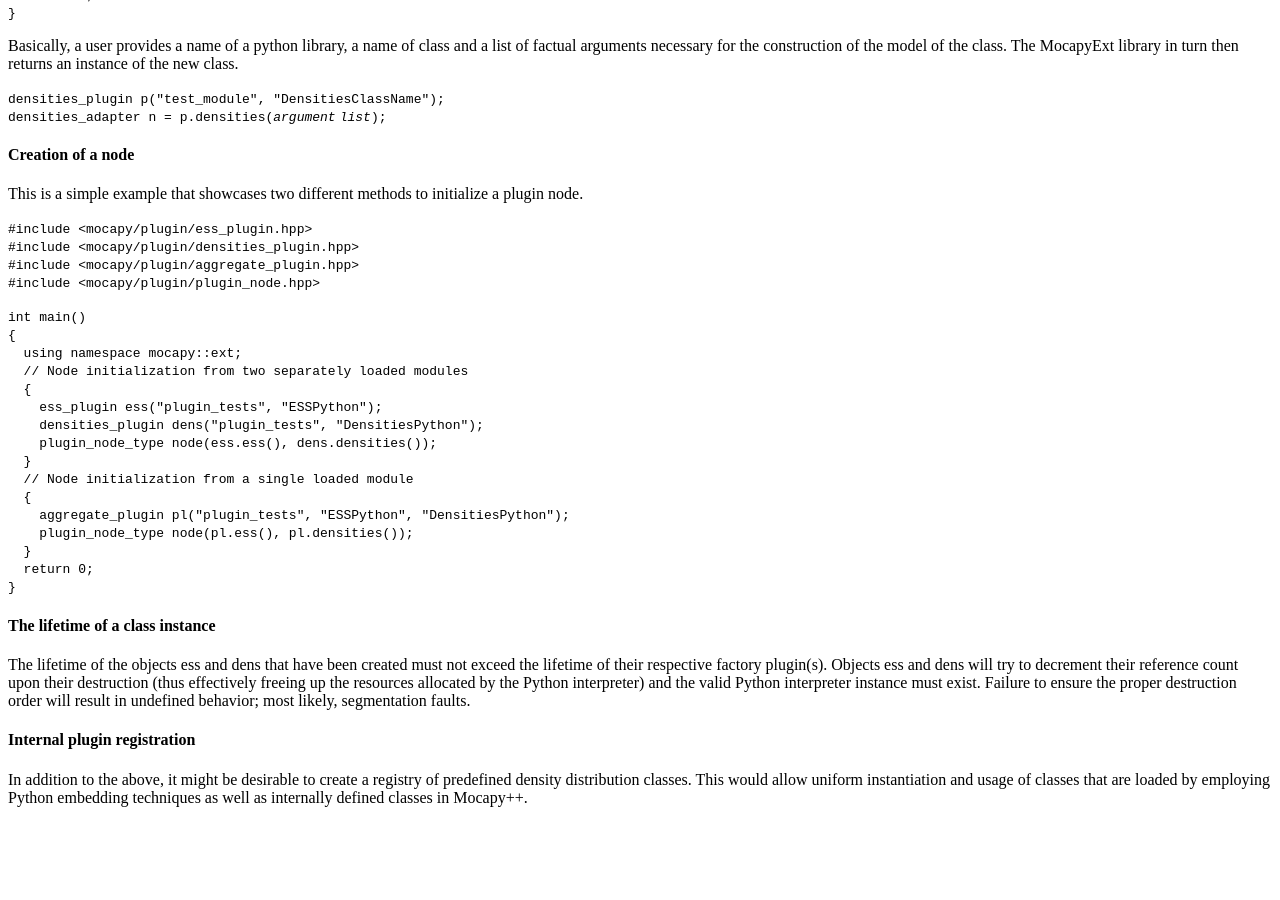
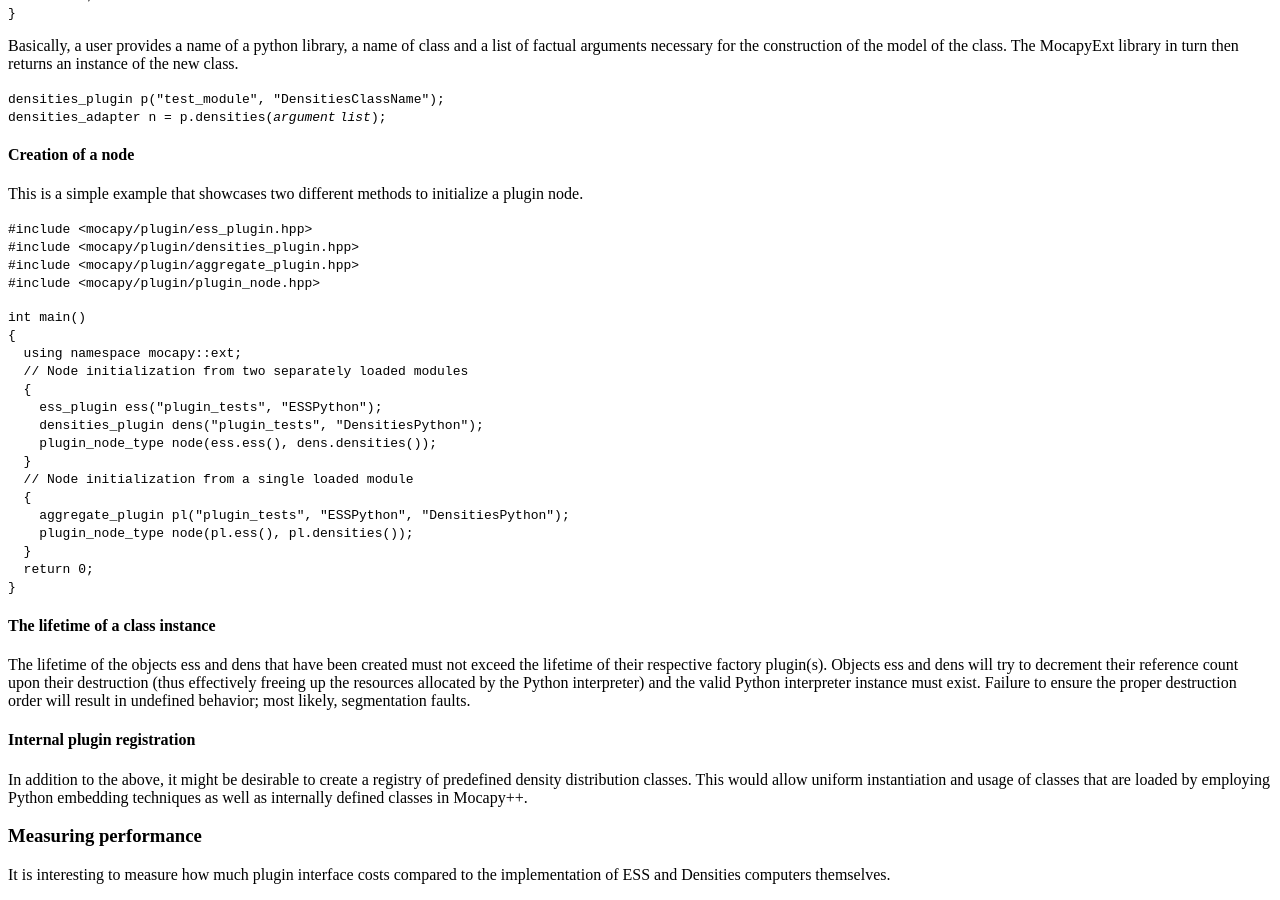
Before and after one commit to biopython/biopython.github.io, a Jekyll site: the page built from wiki/GSOC2011_MocapyExt.md, in a window 1280 px wide and 900 px high, scrolled down 3425 px. Built offline with Jekyll 4.4.1, drawn with Linux system fonts in a browser that asks for light colours; before the commit the page ends 4248 px from its top, so only the background shows below that.

Commit message:
/* Progress */

```diff
--- a/wiki/GSOC2011_MocapyExt.md
+++ b/wiki/GSOC2011_MocapyExt.md
@@ -353,3 +353,8 @@ In addition to the above, it might be desirable to create a registry of
 predefined density distribution classes. This would allow uniform
 instantiation and usage of classes that are loaded by employing Python
 embedding techniques as well as internally defined classes in Mocapy++.
+
+### Measuring performance
+
+It is interesting to measure how much plugin interface costs compared to
+the implementation of ESS and Densities computers themselves.
```
Also changed, not shown: 1 other file.
